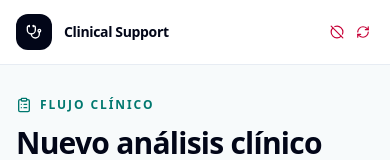
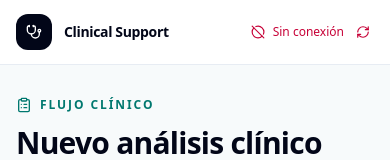
Before and after one commit to AdrianGuerra-byte/frontend-rag, a Next.js app: page / in a window 390 px wide. Shown: the top 160 px of the page. Built offline with nearby package versions, Linux system fonts and the light colour scheme; no server answers.

Commit message:
fix(ui): clarify clinical result states

```diff
--- a/src/components/analysis-result.tsx
+++ b/src/components/analysis-result.tsx
@@ -174,6 +174,9 @@ export function AnalysisResult({ analysis, onNewAnalysis }: AnalysisResultProps)
               <SectionHeading icon={FileText} id="differentials-title">
                 Diagnósticos diferenciales
               </SectionHeading>
+              <p className="mt-3 text-sm leading-6 text-slate-500">
+                Son posibilidades para correlacionar con la valoración clínica; no son diagnósticos confirmados.
+              </p>
               {analysis.differentialDiagnoses.length ? (
                 <ul className="mt-5">
                   {analysis.differentialDiagnoses.map((item) => (
--- a/src/components/system-status.tsx
+++ b/src/components/system-status.tsx
@@ -7,10 +7,14 @@ import { getHealth } from "@/src/lib/api";
 
 type Status = "checking" | "available" | "ai-unavailable" | "offline";
 
-const statusContent: Record<Exclude<Status, "checking">, { label: string; tone: string }> = {
-  available: { label: "Sistema disponible", tone: "text-teal-700" },
-  "ai-unavailable": { label: "Servicio de IA no disponible", tone: "text-amber-700" },
-  offline: { label: "Backend sin conexión", tone: "text-rose-700" },
+const statusContent: Record<Exclude<Status, "checking">, { label: string; mobileLabel: string; tone: string }> = {
+  available: { label: "Sistema disponible", mobileLabel: "Disponible", tone: "text-teal-700" },
+  "ai-unavailable": {
+    label: "Servicio de IA no disponible",
+    mobileLabel: "IA no disponible",
+    tone: "text-amber-700",
+  },
+  offline: { label: "Backend sin conexión", mobileLabel: "Sin conexión", tone: "text-rose-700" },
 };
 
 export function SystemStatus() {
@@ -70,6 +74,7 @@ export function SystemStatus() {
   return (
     <div className={`flex items-center gap-2 text-xs font-medium ${content.tone}`}>
       <Icon aria-hidden="true" className="size-3.5" />
+      <span className="sm:hidden">{content.mobileLabel}</span>
       <span className="hidden sm:inline">{content.label}</span>
       <button
         aria-label="Verificar conexión nuevamente"
```
